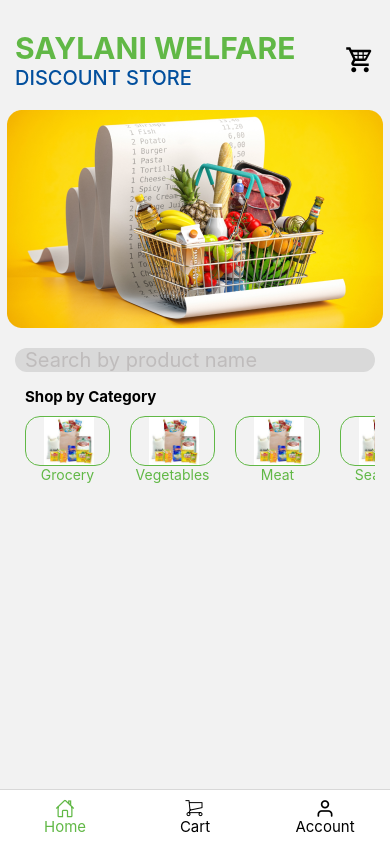
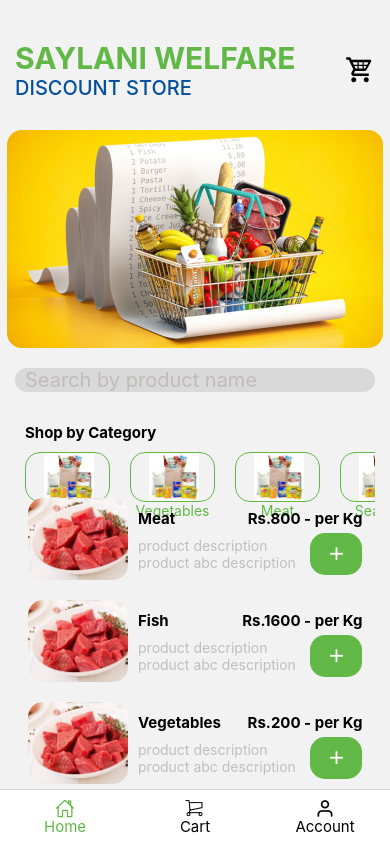
Before and after one commit to lazy-myst/Store-App, a React Native app: screen /Home in a window 390 px wide. Built offline with nearby package versions, Linux system fonts and the light colour scheme.

Commit message:
User Home Screen UI Complete

```diff
--- /dev/null
+++ b/src/components/UserComponents/ProductItem/index.js
@@ -0,0 +1,89 @@
+import { StyleSheet, View, Text, Image } from 'react-native'
+import MaterialCommunityIcons from 'react-native-vector-icons/MaterialCommunityIcons'
+
+
+function ProductItem(props) {
+    return (
+        <View style={styles.productItemContainer}>
+            <View style={styles.productImgContainer}>
+                <Image
+                    source={props.productImg}
+                    style={styles.productImg} />
+            </View>
+            <View style={styles.productDetailsContainer}>
+                <View style={styles.productPriceContainer}>
+                    <Text style={styles.productPrice}>{props.productName}</Text>
+                    <Text style={styles.productPrice}>Rs.{props.productPrice} - per Kg</Text>
+                </View>
+                <View style={styles.productDescriptionContainer}>
+                    <View style={styles.productDescription}>
+                        <Text style={styles.productDescriptionText}>{props.productDescription}</Text>
+                        <Text style={styles.productDescriptionText}>{props.productabcDescription}</Text>
+                    </View>
+                    <View style={styles.purchaseBtn}>
+                        <MaterialCommunityIcons name='plus' size={22} style={styles.purchaseBtnStyle} color='white' />
+                    </View>
+                </View>
+            </View>
+        </View>
+    )
+}
+
+export default ProductItem
+
+const styles = StyleSheet.create({
+    productContainer: {
+        marginTop: 15,
+        alignItems: 'flex-start',
+    },
+    productItemContainer: {
+        width: '100%',
+        flexDirection: 'row',
+        marginVertical: 10,
+        justifyContent: 'flex-start',
+        alignItems: 'center'
+    },
+    productImgContainer: {
+        width: '30%',
+        height: 82,
+        borderRadius: 15,
+        overflow: 'hidden'
+    },
+    productImg: {
+        width: 115,
+        height: 82
+    },
+    productDetailsContainer: {
+        paddingLeft: 10,
+        width: '70%',
+        height: 82,
+        justifyContent: 'center'
+    },
+    productPriceContainer: {
+        marginVertical: 5,
+        flexDirection: 'row',
+        width: '100%',
+        justifyContent: 'space-between'
+    },
+    productPrice: {
+        color: 'black',
+        fontSize: 15,
+        fontWeight: 'bold'
+    },
+    productDescriptionContainer: {
+        flexDirection: 'row',
+        width: '100%',
+        justifyContent: 'space-between',
+        alignItems: 'center'
+    },
+    productDescriptionText: {
+        color: '#bfbfbf'
+    },
+    purchaseBtnStyle: {
+        paddingVertical: 10,
+        paddingHorizontal: 15,
+        backgroundColor: '#61B846',
+        borderRadius: 15
+    }
+
+})
--- a/src/views/UserScreens/HomeScreen/index.js
+++ b/src/views/UserScreens/HomeScreen/index.js
@@ -1,6 +1,7 @@
 import { StyleSheet, View, Text, Image, TextInput, ScrollView } from 'react-native'
 import MaterialCommunityIcons from 'react-native-vector-icons/MaterialCommunityIcons'
 import Category from '../../../components/UserComponents/Category'
+import ProductItem from '../../../components/UserComponents/ProductItem'
 
 
 
@@ -24,12 +25,54 @@
     {
         name: 'Chinese',
         image: require('../../../../assets/grocerypic.jpg')
+    },
+    {
+        name: 'Japanese',
+        image: require('../../../../assets/grocerypic.jpg')
+    }
+]
+const products = [
+    {
+        name: 'Meat',
+        price: '800',
+        description: 'product description',
+        abcdescription: 'product abc description',
+        image: require('../../../../assets/meatpic.jpg')
+    },
+    {
+        name: 'Fish',
+        price: '1600',
+        description: 'product description',
+        abcdescription: 'product abc description',
+        image: require('../../../../assets/meatpic.jpg')
+    },
+    {
+        name: 'Vegetables',
+        price: '200',
+        description: 'product description',
+        abcdescription: 'product abc description',
+        image: require('../../../../assets/meatpic.jpg')
+    },
+    {
+        name: 'Grocery',
+        price: '5000',
+        description: 'product description',
+        abcdescription: 'product abc description',
+        image: require('../../../../assets/meatpic.jpg')
+    },
+    {
+        name: 'Lobster',
+        price: '3000',
+        description: 'product description',
+        abcdescription: 'product abc description',
+        image: require('../../../../assets/meatpic.jpg')
     }
 ]
 
 function HomeScreen() {
     return (
         <View style={styles.container}>
+            <View style={styles.upperSection}>
                 <View style={styles.topBarContainer}>
                     <View>
                         <Text style={styles.heading}>Saylani welfare</Text>
@@ -55,11 +98,34 @@
                 </View>
                 <View style={styles.categoriesContainer}>
                     <Text style={styles.categoriesText}>Shop by Category</Text>
-                <ScrollView horizontal={true} style={styles.categories}>
+                    <ScrollView
+                        showsHorizontalScrollIndicator={false}
+                        horizontal={true}
+                        style={styles.categories}>
                         {categories.map((item, index) => {
                             return <Category key={index} itemName={item.name} imageUri={item.image} />
                         })}
                     </ScrollView>
+                </View>
+            </View>
+            <View style={styles.scrollSection}>
+                <View style={styles.productContainer}>
+                    <ScrollView showsVerticalScrollIndicator={false}>
+                        {products.map((item, index) => {
+                            return (
+                                <ProductItem
+                                    key={index}
+                                    productName={item.name}
+                                    productPrice={item.price}
+                                    productImg={item.image}
+                                    productDescription={item.description}
+                                    productabcDescription={item.abcdescription}
+                                />
+                            )
+                        })}
+                    </ScrollView>
+
+                </View>
             </View>
         </View>
     )
@@ -73,8 +139,14 @@
         alignItems: 'center',
         paddingHorizontal: 15,
     },
+    upperSection: {
+        flex: 3,
+        alignItems: 'center',
+        width: '100%'
+    },
     topBarContainer: {
-        top: 30,
+        paddingTop: 20,
+        top: 20,
         flexDirection: 'row',
         alignItems: 'center',
         justifyContent: 'space-between',
@@ -97,6 +169,7 @@
     },
     inputContainer: {
         marginTop: 20,
+        height: 40,
         width: '100%',
     },
     input: {
@@ -119,24 +192,17 @@
     categories: {
         marginTop: 10
     },
-    category: {
-        borderRadius: 15,
-        borderColor: '#61B846',
-        borderWidth: 1,
-        marginHorizontal: 10,
-        width: 85,
-        height: 50,
-        overflow: 'hidden'
-    },
-    categoryContainer: {
-        alignItems: 'center'
-    },
-    categoryText: {
-        color: '#61B846'
-    },
     categoryImages: {
         objectFit: 'fill',
         height: 50,
         width: 85
-    }
+    },
+    scrollSection: {
+        flex: 2
+    },
+    productContainer: {
+        marginTop: 15,
+        alignItems: 'flex-start',
+    },
+
 })
```
Also changed, not shown: assets/meatpic.jpg (added). Lines whose indentation alone changed are shown as unchanged.
